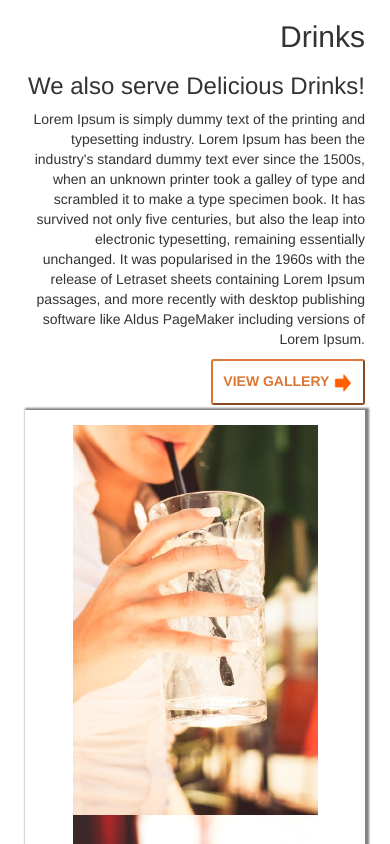
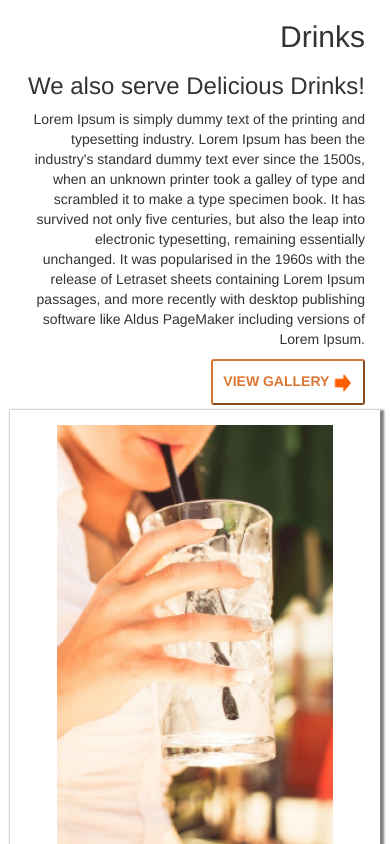
Before and after one commit to vonmutinda/urbanBurger, a plain HTML site: page index.html in a window 390 px wide. Shown: the part 1926-2770 px from the top of the page. Drawn offline with Linux system fonts and the light colour scheme.

Commit message:
improved responsiveness

```diff
--- a/css/style.css
+++ b/css/style.css
@@ -111,8 +111,9 @@ section:hover{
 }
 
 
-.imange{
-	margin: 0px 0px 0px 0px;
+img#imange,.imange{
+	width: 276.965px;
+	overflow: hidden;
 }
 
 div.right h2 , {
@@ -134,14 +135,12 @@ button img{
 
 
 .box ,.vertix{
-	box-shadow: 2px 0px 2px 2px grey;
+	box-shadow: 2px 2px 2px 2px grey;
 	padding-bottom: 15px;
 	padding-top: 15px;
 }
 
 .vertix{
-	margin-left: 0;
-	margin-right: 0;
 }
 
 
--- a/index.html
+++ b/index.html
@@ -101,7 +101,7 @@
 									<img class="imange" src="assets/drink1.jpg" alt="#RealBurger">
 								</div>
 								<div class="col-md-6">
-									<img class="imange" src="assets/drink2.jpg" alt="#RealBurger">
+									<img id="imange" src="assets/drink2.jpg" alt="#RealBurger">
 								</div>
 
 
```
